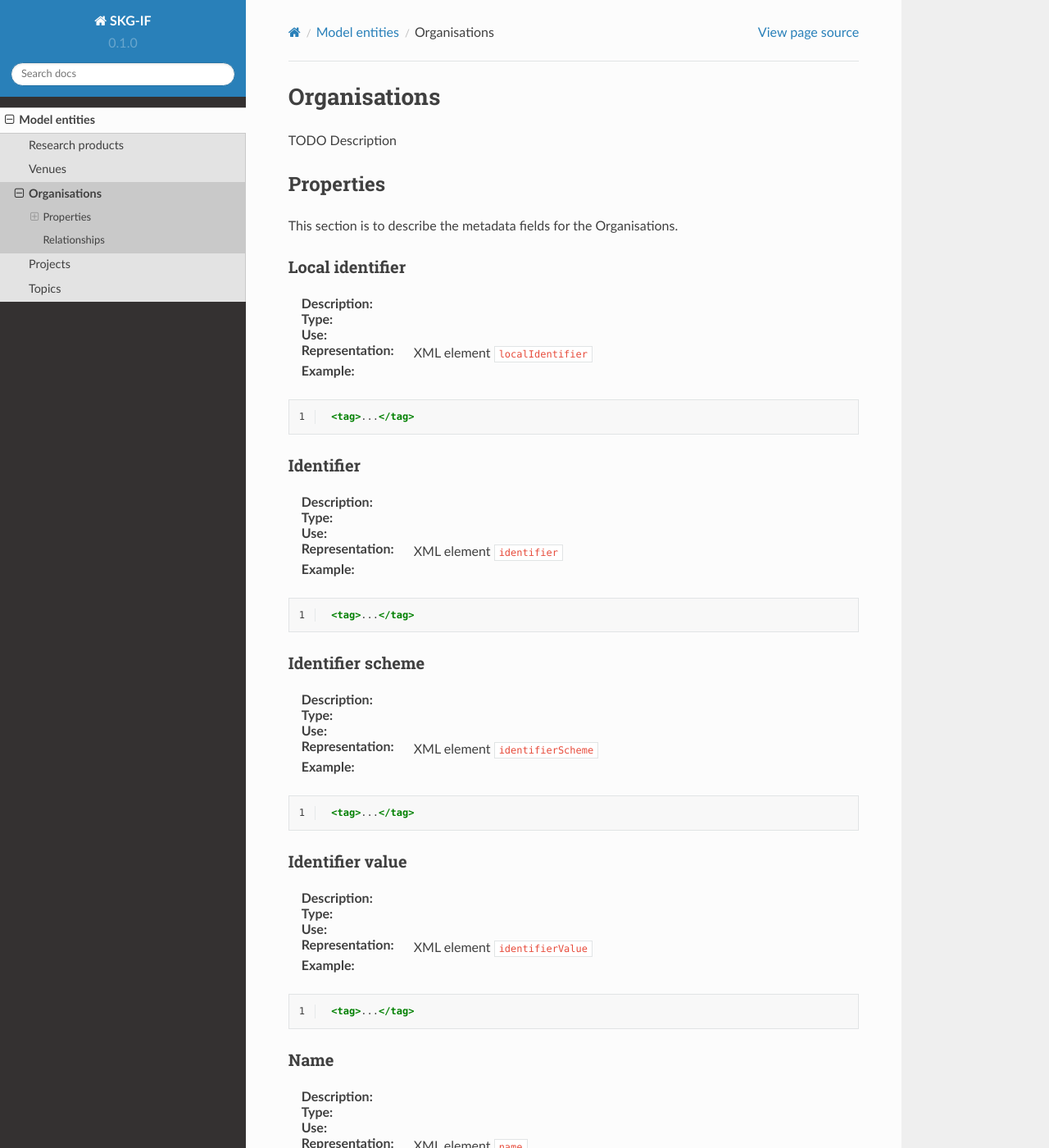
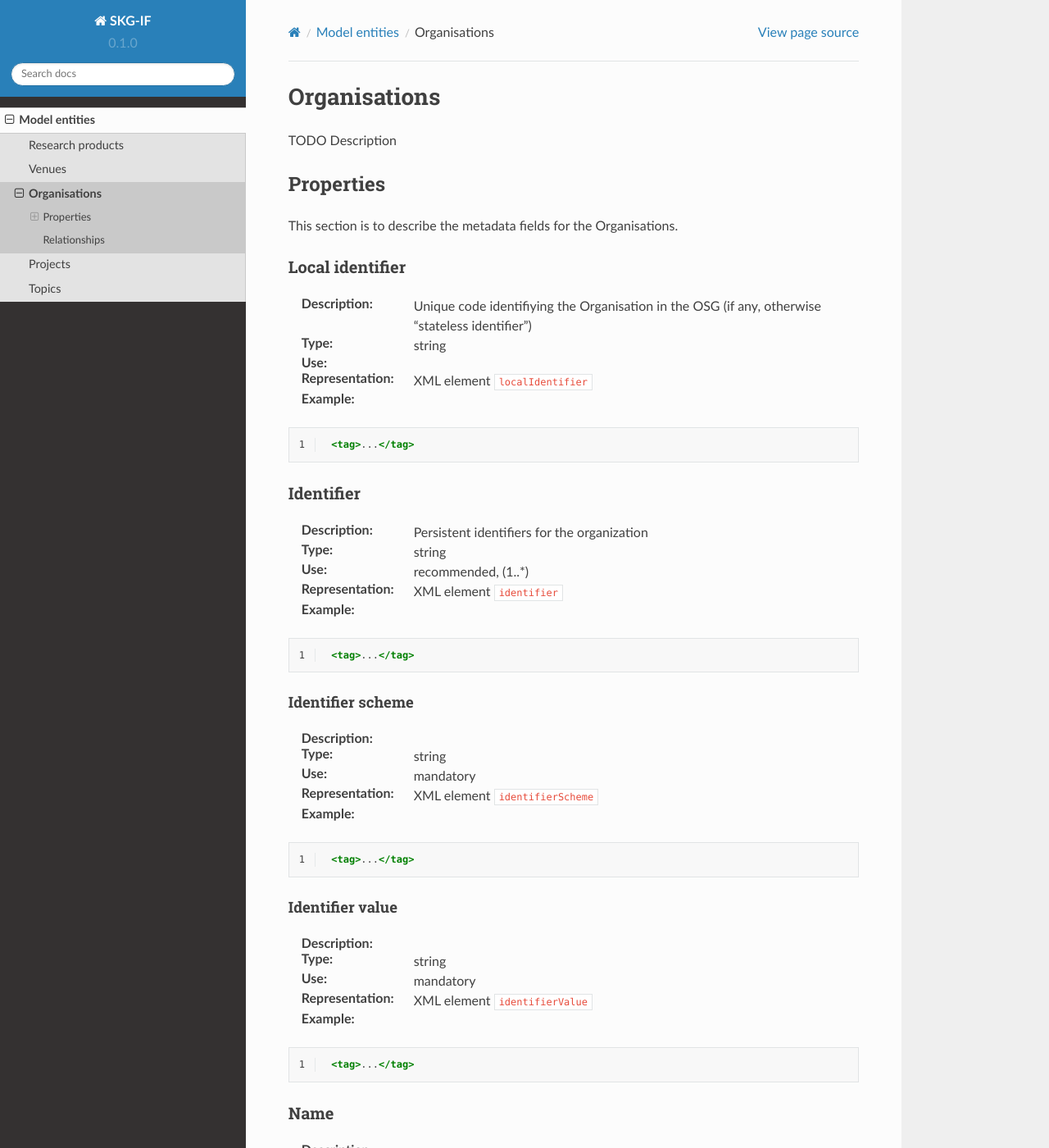
Before and after one commit to andremann/SKG-IF, a Sphinx documentation site: the page built from docs/source/organisations.rst, in a window 1280 px wide and 1400 px high. Shown: the whole window at 82% size. Built offline with Sphinx 7.4.7 and the Read the Docs theme 2.0.0, drawn with Linux system fonts in a browser that asks for light colours; pages that are not in the unit, such as notebooks, are missing from menus; some of the changed text lies outside the part shown.

```diff
--- a/docs/source/organisations.rst
+++ b/docs/source/organisations.rst
@@ -8,8 +8,8 @@ This section is to describe the metadata fields for the Organisations.
 
 Local identifier
 ----
-:Description:
-:Type:
+:Description: Unique code identifiying the Organisation in the OSG (if any, otherwise "stateless identifier")
+:Type: string
 :Use:
 :Representation: XML element ``localIdentifier``
 :Example:
@@ -20,9 +20,9 @@ Local identifier
 
 Identifier
 ----
-:Description:
-:Type:
-:Use:
+:Description: Persistent identifiers for the organization
+:Type: string
+:Use: recommended, (1..*)
 :Representation: XML element ``identifier``
 :Example:
 .. code-block:: xml
@@ -31,10 +31,10 @@ Identifier
     <tag>...</tag>
 
 Identifier scheme
-----
+^^^^^^^^
 :Description:
-:Type:
-:Use:
+:Type: string
+:Use: mandatory
 :Representation: XML element ``identifierScheme``
 :Example:
 .. code-block:: xml
@@ -43,10 +43,10 @@ Identifier scheme
     <tag>...</tag>
 
 Identifier value
-----
+^^^^^^^^
 :Description:
-:Type:
-:Use:
+:Type: string
+:Use: mandatory
 :Representation: XML element ``identifierValue``
 :Example:
 .. code-block:: xml
@@ -57,8 +57,8 @@ Identifier value
 Name
 ----
 :Description:
-:Type:
-:Use:
+:Type: string
+:Use: mandatory, (1)
 :Representation: XML element ``name``
 :Example:
 .. code-block:: xml
@@ -69,8 +69,8 @@ Name
 Short name
 ----
 :Description:
-:Type:
-:Use:
+:Type: string
+:Use: optional, (1..*)
 :Representation: XML element ``shortName``
 :Example:
 .. code-block:: xml
@@ -81,8 +81,8 @@ Short name
 Other names
 ----
 :Description:
-:Type:
-:Use:
+:Type: string
+:Use: optional, (1..*)
 :Representation: XML element ``otherNames``
 :Example:
 .. code-block:: xml
@@ -93,8 +93,8 @@ Other names
 Website
 ----
 :Description:
-:Type:
-:Use:
+:Type: string
+:Use: mandatory, (1)
 :Representation: XML element ``website``
 :Example:
 .. code-block:: xml
@@ -105,8 +105,8 @@ Website
 Country
 ----
 :Description:
-:Type:
-:Use:
+:Type: string
+:Use: mandatory, (1)
 :Representation: XML element ``country``
 :Example:
 .. code-block:: xml
--- a/docs/source/projects.rst
+++ b/docs/source/projects.rst
@@ -31,7 +31,7 @@ Identifiers
     <tag>...</tag>
 
 Identifier scheme
-----
+^^^^^^^^
 :Description:
 :Type:
 :Use:
@@ -43,7 +43,7 @@ Identifier scheme
     <tag>...</tag>
 
 Identifier value
-----
+^^^^^^^^
 :Description:
 :Type:
 :Use:
--- a/docs/source/topics.rst
+++ b/docs/source/topics.rst
@@ -73,7 +73,7 @@ Provenance type
 :Description:
 :Type:
 :Use:
-:Representation: XML element ``provenance_type``
+:Representation: XML element ``provenanceType``
 :Example:
 .. code-block:: xml
    :linenos:
```
Also changed, not shown: docs/source/products.rst (+18 -19 lines), docs/source/venues.rst (+5 -5 lines).
